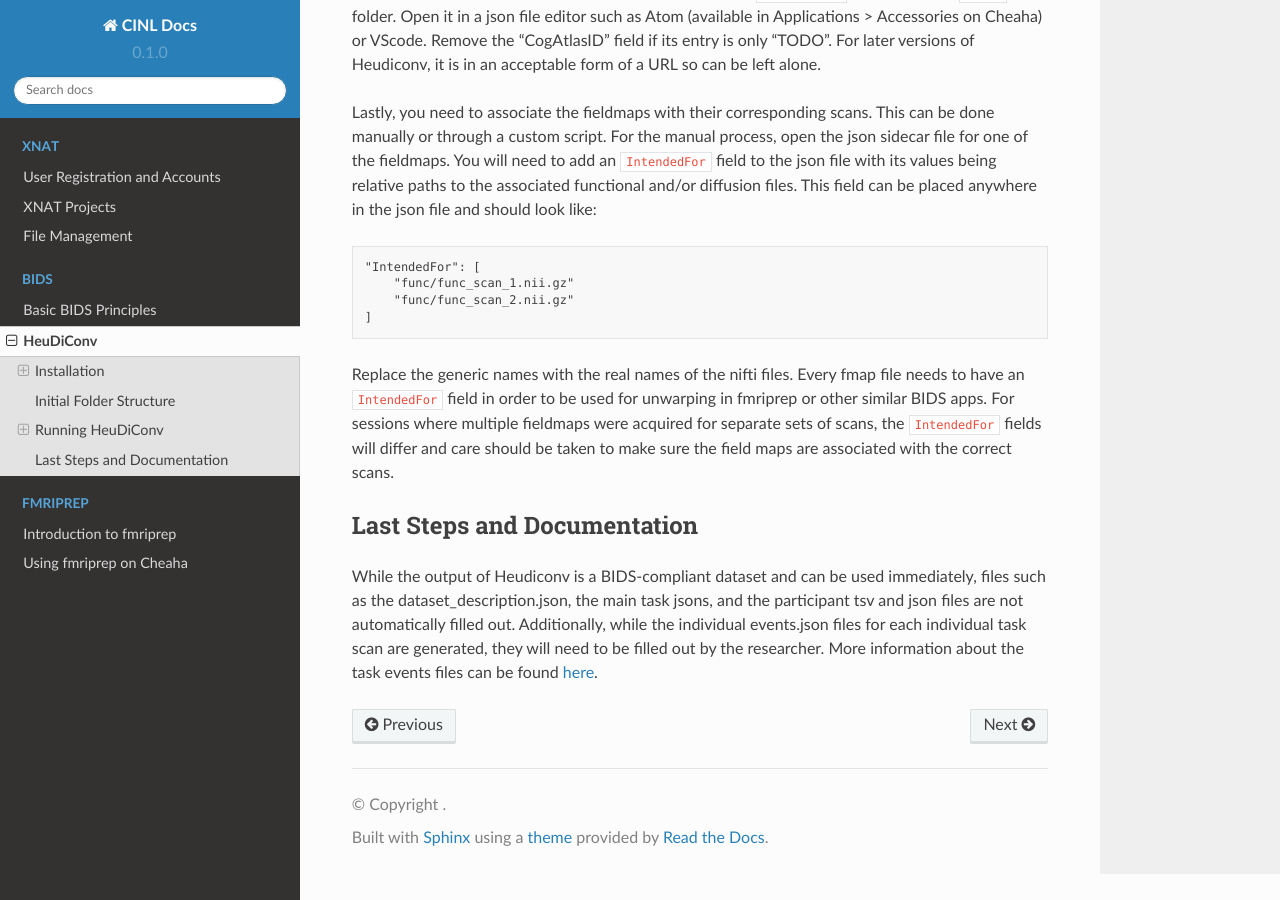
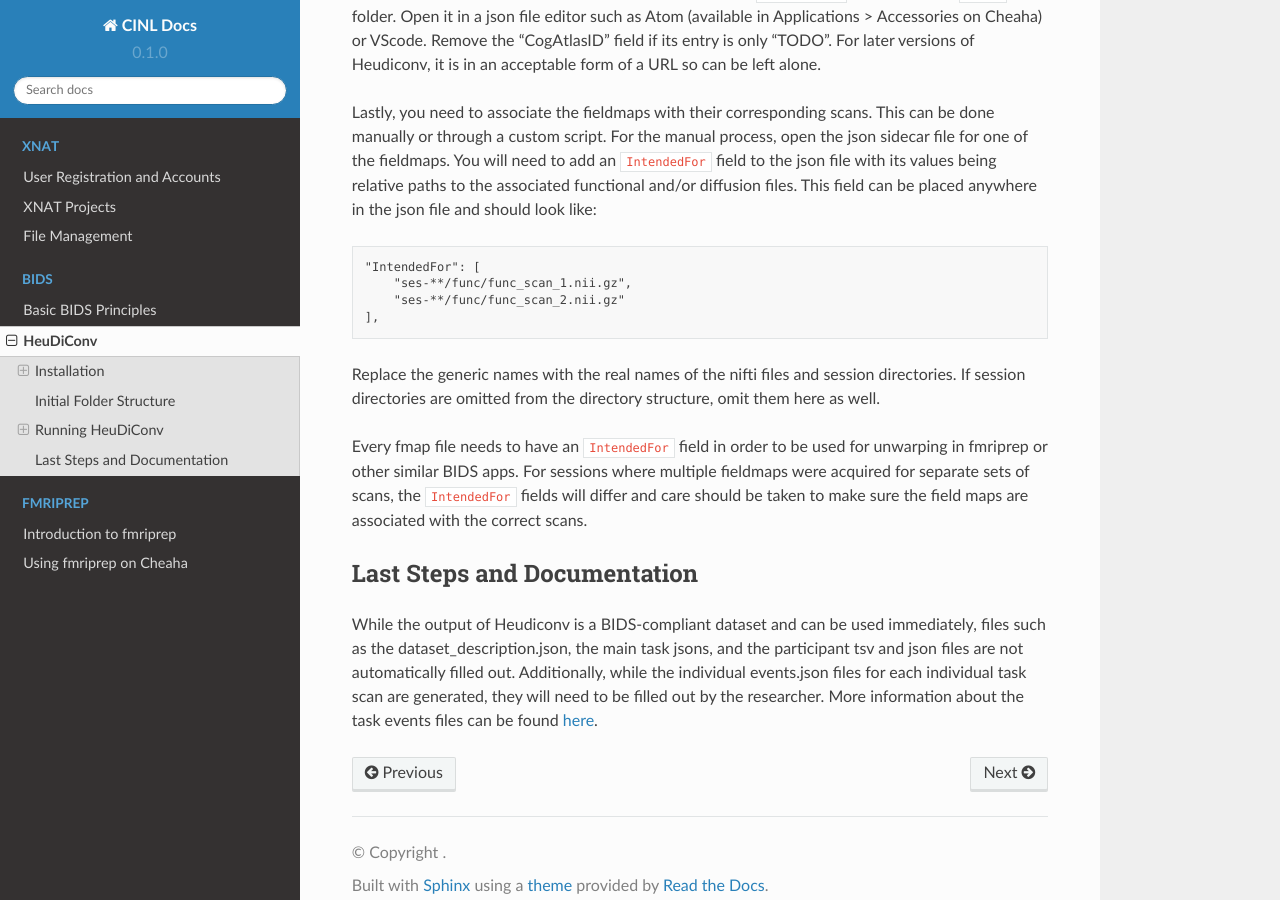
Before and after one commit to uabrc/CINL-Docs, a Sphinx documentation site: the page built from source/bids/heudiconv.rst, in a window 1280 px wide and 900 px high, scrolled down 10983 px. Built offline with Sphinx 7.4.7 and the Read the Docs theme 2.0.0, drawn with Linux system fonts in a browser that asks for light colours.

Commit message:
fix bugs in IntendedFor and add validation section

```diff
--- a/source/bids/heudiconv.rst
+++ b/source/bids/heudiconv.rst
@@ -521,16 +521,19 @@ anywhere in the json file and should look like:
 .. code-block:: text
 
     "IntendedFor": [
-        "func/func_scan_1.nii.gz"
-        "func/func_scan_2.nii.gz"
-    ]
+        "ses-**/func/func_scan_1.nii.gz",
+        "ses-**/func/func_scan_2.nii.gz"
+    ],
 
-Replace the generic names with the real names of the nifti files. Every fmap
-file needs to have an ``IntendedFor`` field in order to be used for unwarping in
-fmriprep or other similar BIDS apps. For sessions where multiple fieldmaps were
-acquired for separate sets of scans, the ``IntendedFor`` fields will differ and
-care should be taken to make sure the field maps are associated with the correct
-scans.
+Replace the generic names with the real names of the nifti files and session
+directories. If session directories are omitted from the directory structure,
+omit them here as well.
+
+Every fmap file needs to have an ``IntendedFor`` field in order to be used for
+unwarping in fmriprep or other similar BIDS apps. For sessions where multiple
+fieldmaps were acquired for separate sets of scans, the ``IntendedFor`` fields
+will differ and care should be taken to make sure the field maps are associated
+with the correct scans.
 
 
 Last Steps and Documentation
```
Also changed, not shown: source/bids/principles.rst (+14 -0 lines).
